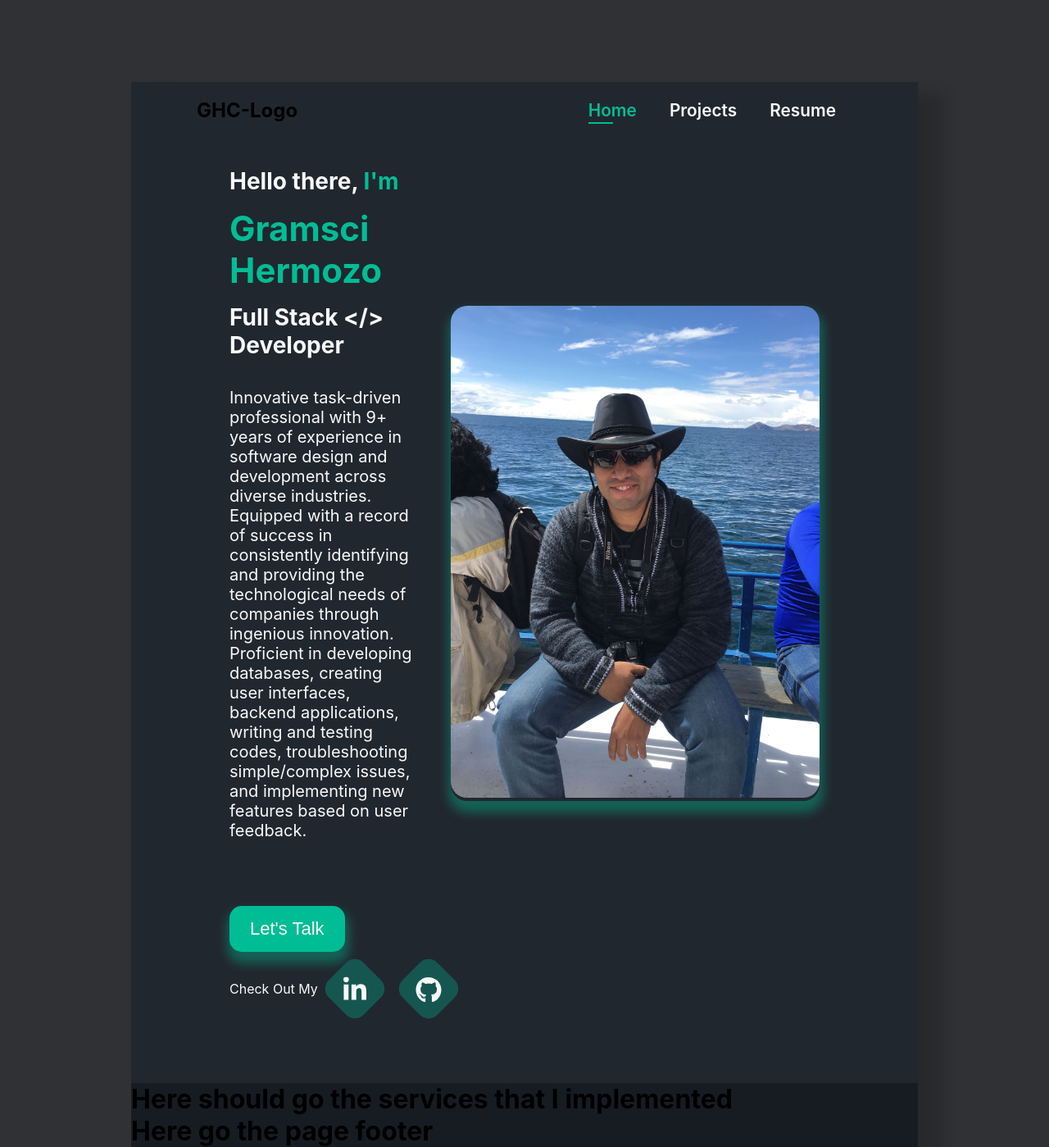
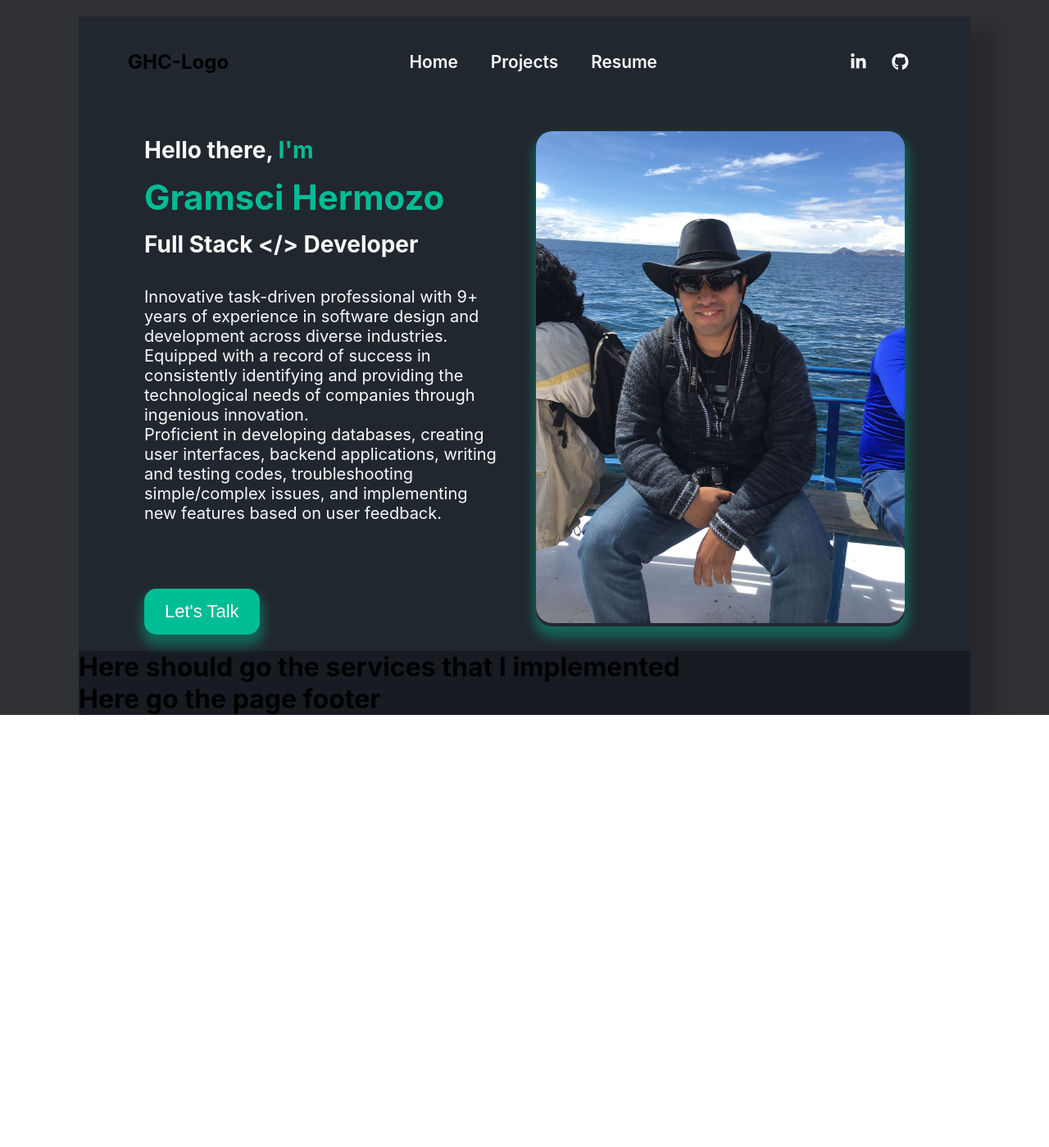
Before and after one commit to gramscih/my_pofolio, a React (Create React App) app in the folder my_porfolio/: page / in a window 1280 px wide. Shown: the whole page at 82% size. After the commit the page ends 872 px from the top, so only its background shows below. Built offline with nearby package versions, Linux system fonts and the light colour scheme.

Commit message:
Modifications in the header to add social links

```diff
--- a/my_porfolio/src/App.css
+++ b/my_porfolio/src/App.css
@@ -8,7 +8,7 @@
 }
 
 .main-page{
-  margin-top: 100px;
+  margin-top: 20px;
   box-shadow: 30px 15px 15px rgba(29, 29, 31, 0.4);
-  width: 75%;
+  width: 85%;
 }
--- a/my_porfolio/src/controllers/MainPage.js
+++ b/my_porfolio/src/controllers/MainPage.js
@@ -1,5 +1,4 @@
 import "../styles/mainpage.css";
-import { FaGithub, FaLinkedinIn } from "react-icons/fa";
 
 import me from "../img/me.jpg";
 import MessagePopup from "./MessagePopup";
@@ -10,11 +9,6 @@ const MainPage = () => {
 
   const togglePopup = () => {
     setIsOpen(!isOpen);
-  };
-
-  const openLink = (url) => {
-    console.log(url);
-    window.open(url, "_blank");
   };
 
   return (
@@ -45,25 +39,6 @@ const MainPage = () => {
             <img src={me} width="450" height="600" alt="new" />
           </div>
         </div>
-        <div className="main-ref">
-          <span className="summary-txt">Check Out My</span>
-          <div className="icon-content">
-            <FaLinkedinIn
-              className="cont-icon"
-              size={"2em"}
-              onClick={() =>
-                openLink("https://linkedin.com/in/gramsci-hermozo-campero")
-              }
-            />
-          </div>
-          <div className="icon-content">
-            <FaGithub
-              className="cont-icon"
-              size={"2em"}
-              onClick={() => openLink("https://github.com/gramscih")}
-            />
-          </div>
-        </div>
       </div>
       {isOpen && <MessagePopup handleClose={togglePopup}></MessagePopup>}
     </div>
--- a/my_porfolio/src/controllers/Navbar.js
+++ b/my_porfolio/src/controllers/Navbar.js
@@ -1,8 +1,15 @@
 import { useState } from "react";
+import { FaGithub, FaLinkedinIn } from "react-icons/fa";
+
 import "../styles/navbar.css";
 
 const Navbar = (props) => {
   const [state, setState] = useState(false);
+
+  const openLink = (url) => {
+    console.log(url);
+    window.open(url, "_blank");
+  };
 
   const handleClick = () => {
     setState(!state);
@@ -15,9 +22,7 @@ const Navbar = (props) => {
         <div>
           <ul id="navbar" className={state ? "#navbar active" : "#navbar"}>
             <li>
-              <a className="active" href="#home">
-                Home
-              </a>
+              <a href="#home">Home</a>
             </li>
             <li>
               <a href="#projects">Projects</a>
@@ -30,6 +35,20 @@ const Navbar = (props) => {
         <div id="mobile" onClick={handleClick}>
           <i id="bar" className={state ? "fas fa-times" : "fas fa-bars"}></i>
         </div>
+        <div className="main-ref">
+          <FaLinkedinIn
+            className="ref-icon"
+            size={"1.3em"}
+            onClick={() =>
+              openLink("https://linkedin.com/in/gramsci-hermozo-campero")
+            }
+          />
+          <FaGithub
+            className="ref-icon"
+            size={"1.3em"}
+            onClick={() => openLink("https://github.com/gramscih")}
+          />
+        </div>
       </nav>
     </>
   );
--- a/my_porfolio/src/styles/mainpage.css
+++ b/my_porfolio/src/styles/mainpage.css
@@ -17,8 +17,8 @@
 }
 
 .main-body {
-  padding-left: 100px;
-  padding-right: 100px;
+  padding-left: 60px;
+  padding-right: 60px;
   margin: 20px;
 }
 
@@ -53,32 +53,8 @@ img {
   box-shadow: 1px 10px 13px 4px rgba(0, 189, 149, 0.4);
 }
 
-.main-ref {
-  display: flex;
-  align-items: center;
-  margin-bottom: 50px;
-}
-
 .txt-20 {
   font-size: 20px;
-}
-
-.icon-content {
-  display: block;
-  background-color: #155750;
-  border-radius: 15px;
-  color: #f9f9f9;
-  margin: 15px;
-  padding: 15px;
-  width: 30px;
-  height: 30px;
-  transform: rotate(45deg);
-  cursor: pointer;
-}
-
-.cont-icon {
-  position: absolute;
-  transform: rotate(-45deg);
 }
 
 button {
@@ -93,7 +69,7 @@ button {
   margin: 50px 50px 0 0;
 }
 
-@media screen and (max-width: 820px) {
+@media screen and (max-width: 768px) {
   /* @media screen and (max-width: 769px) { */
   .main-body {
     padding-left: 0;
@@ -139,3 +115,14 @@ button {
     width: 15px;
   }
 }
+
+/* For Tablets */
+@media screen and (min-width: 820px) and (max-width: 1024px) {
+  /* .main{
+    position: relative;
+  } */
+
+  .main-body{
+    background: red;
+  }
+}
--- a/my_porfolio/src/styles/navbar.css
+++ b/my_porfolio/src/styles/navbar.css
@@ -3,7 +3,7 @@ nav {
   align-items: center;
   justify-content: space-between;
   background: #21272f;
-  padding: 20px 80px;
+  padding: 30px 60px;
 }
 
 #navbar {
@@ -51,6 +51,17 @@ nav {
   align-items: center;
 }
 
+.main-ref {
+  color: #f9f9f9;
+  display: flex;
+  justify-content: center;
+  /* margin-bottom: 50px; */
+}
+
+.ref-icon{
+  margin: 15px;
+}
+
 @media screen and (max-width: 769px) {
   #navbar {
     display: flex;
```
Also changed, not shown: 1 other file (tests, documents, lock files or other folders).
